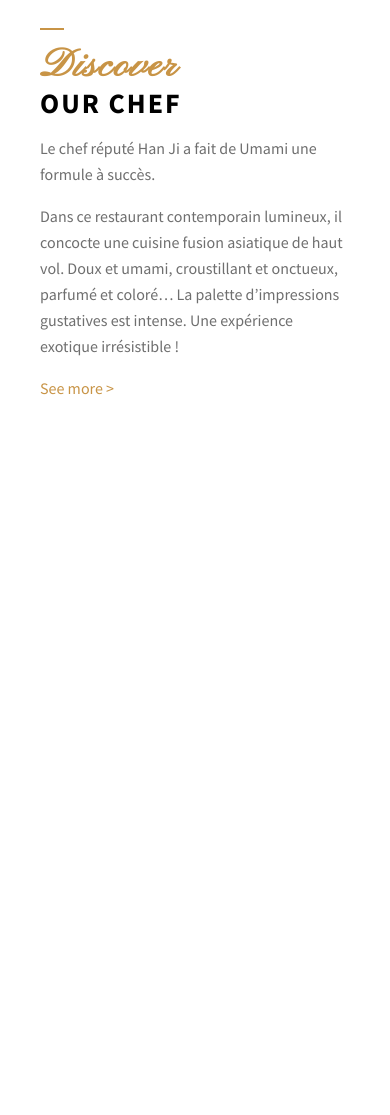
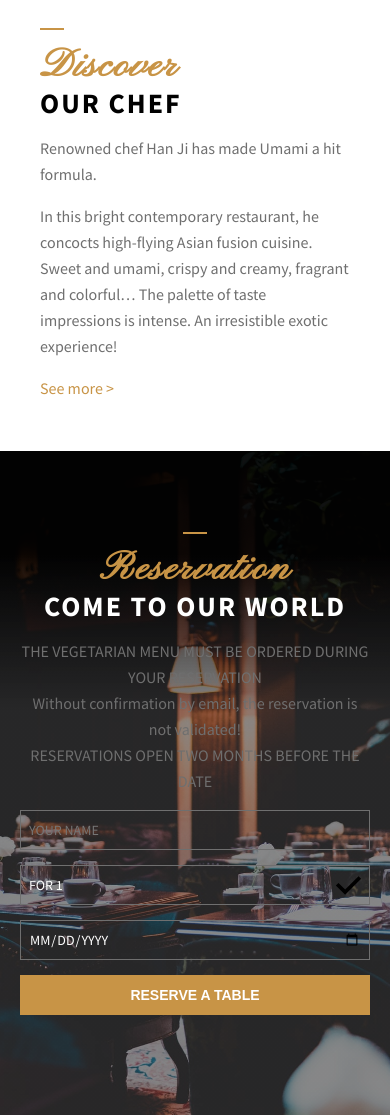
Before and after one commit to AdrienHq/FrontEndLearningProject, a plain HTML site: page index.html in a window 390 px wide. Shown: the part 3010-4125 px from the top of the page. Before the commit the page ends 3461 px from the top, so only its background shows below. Drawn offline with Linux system fonts and the light colour scheme.

Commit message:
feat: Form Mobile

```diff
--- a/css/style.css
+++ b/css/style.css
@@ -205,7 +205,61 @@ img {
     color: #C89446;
     line-height: 1;
 }
-
+.reservation {
+    background:
+            linear-gradient(180deg, rgba(0, 0, 0, 0.92) 15.5%, rgba(54, 54, 54, 0.5) 39.24%),
+            rgba(28, 28, 28, 0.4)
+            url(/img/reservation.jpg) center center / cover no-repeat;
+    color: #6F6F6F;
+    padding: 50px 0;
+}
+.reservation .title{
+    color: #FFF;
+}
+.reservation input, .reservation select{
+    padding: 0 0.5rem;
+    width: 100%;
+    margin-bottom: 15px;
+    border: solid 1px #6F6F6F;
+    background: transparent;
+    text-transform: uppercase;
+    height: 40px;
+    font-size: 0.875rem;
+    color: #FFF;
+    font-family: "Source Sans Pro", serif;
+    transition: background .3s, border-color .3s;
+    appearance: none;
+    -moz-appearance: none;
+    -webkit-appearance: none;
+}
+.reservation select{
+    background: no-repeat right 0.5rem center url("/img/check.svg");
+    background-size: 25px;
+}
+.reservation input:focus, .reservation select:focus{
+    background-color: rgba(255, 255,255, .1);
+    border-color: #C89446;
+}
+.reservation button {
+    width: 100%;
+}
+.button {
+    font-weight: 600;
+    font-size: 0.875rem;
+    color: #FFFFFF;
+    background: #C89446;
+    border: none;
+    border: solid 1px transparent;
+    padding: 11px 1rem;
+    text-transform: uppercase;
+    cursor: pointer;
+    transition: .3s;
+}
+.button:hover {
+    color: #C89446;
+    border: solid 1px #C89446;
+    background: transparent;
+}
 
 @media only screen and (min-width: 600px ) {
     html {
@@ -366,4 +420,7 @@ img {
         width: 404px;
         order: 2;
     }
+    .reservation{
+        padding: 100px 0;
+    }
 }
--- a/index.html
+++ b/index.html
@@ -117,13 +117,41 @@
                     </div>
                     <div class="block-body">
                         <h2 class="title"><span>Discover</span> our chef</h2>
-                        <p>Le chef réputé Han Ji a fait de Umami une formule à succès.</p>
-                        <p>Dans ce restaurant contemporain lumineux, il concocte une cuisine fusion asiatique de haut vol. Doux et umami, croustillant et onctueux, parfumé et coloré… La palette d’impressions gustatives est intense. Une expérience exotique irrésistible !</p>
+                        <p>Renowned chef Han Ji has made Umami a hit formula.</p>
+                        <p>In this bright contemporary restaurant, he concocts high-flying Asian fusion cuisine. Sweet and umami, crispy and creamy, fragrant and colorful… The palette of taste impressions is intense. An irresistible exotic experience!</p>
                         <a href="/recipe.html" class="more">See more</a>
                     </div>
                 </div>
             </div>
         </div>
     </section>
+    <section class="reservation" id="reservation">
+        <div class="container">
+            <div class="block block-center block-last">
+                <div class="block-body">
+                    <h2 class="title"><span>Reservation</span> come to our world</h2>
+                    <p>THE VEGETARIAN MENU MUST BE ORDERED DURING YOUR RESERVATION<br>Without confirmation by email, the reservation is not validated!
+                        <br>
+                        RESERVATIONS OPEN TWO MONTHS BEFORE THE DATE
+                    </p>
+                    <form action="#" class="reservation-form">
+                        <div class="reservation-form-row">
+                            <input type="text" name="fullname" placeholder="Your name">
+                            <select name="persons">
+                                <option value="1">For 1</option>
+                                <option value="2">For 2</option>
+                                <option value="3">For 3</option>
+                                <option value="4">For 4</option>
+                                <option value="5">For 5</option>
+                                <option value="6">For 6</option>
+                            </select>
+                            <input type="date" name="date">
+                        </div>
+                        <button class="button">Reserve a table</button>
+                    </form>
+                </div>
+            </div>
+        </div>
+    </section>
 </body>
 </html>
```
Also changed, not shown: img/check.svg (added), img/reservation.jpg (added).
